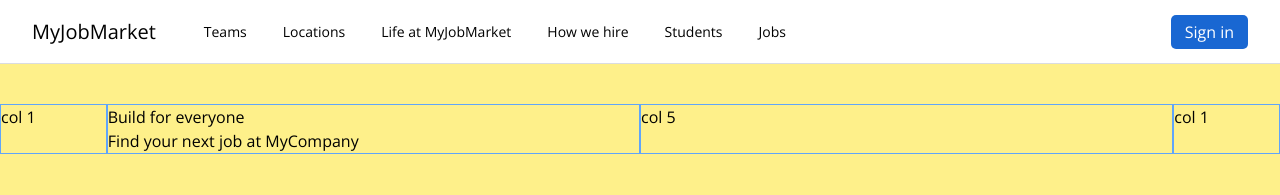
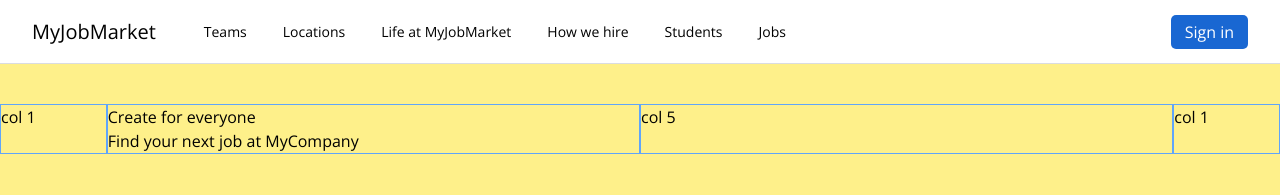
Before and after one commit to karimisdm/Search_Job, a Vue app in the folder search-job/: page / in a window 1280 px wide. Shown: the top 195 px of the page. Built offline with nearby package versions, Linux system fonts and the light colour scheme.

Commit message:
added setInterval for changing the head line

```diff
--- a/search-job/src/components/TheHeadLine.vue
+++ b/search-job/src/components/TheHeadLine.vue
@@ -1,14 +1,29 @@
 <script setup>
-import {onMounted,onBeforeMount, onActivated,onBeforeUnmount} from 'vue'
+import {ref} from 'vue'
+import {onMounted,onBeforeMount,onBeforeUnmount} from 'vue'
 
-onActivated(()=>{
-    console.log('TheHeadLine component activated')
-});
+const action = ref('Build');
+const actions = ['Build','Create','Design','Code'];
+const interval = ref({});
+
+const changedTitle = ()=>{
+        interval.value = setInterval(()=>{
+        const indexAction = actions.indexOf(action.value);
+       const nextIndex  = (indexAction + 1) % actions.length;
+       action.value = actions[nextIndex];
+    }, 3000);
+}
+
 onBeforeMount(()=>{
-    console.log('TheHeadLine component before mount')
+     console.log('TheHeadLine component before mount');
 })
 onMounted(()=>{
-    console.log('TheHeadLine component mounted')
+    console.log('TheHeadLine component mounted');
+    changedTitle();
+
+});
+onBeforeUnmount(()=>{
+    clearInterval(interval.value);
 })
 
 
@@ -16,7 +31,7 @@ onMounted(()=>{
 <template>
     <section>
         <h1>
-            Build for everyone
+            {{ action }} for everyone
         </h1>
         <h2>
              Find your next job at MyCompany
```
